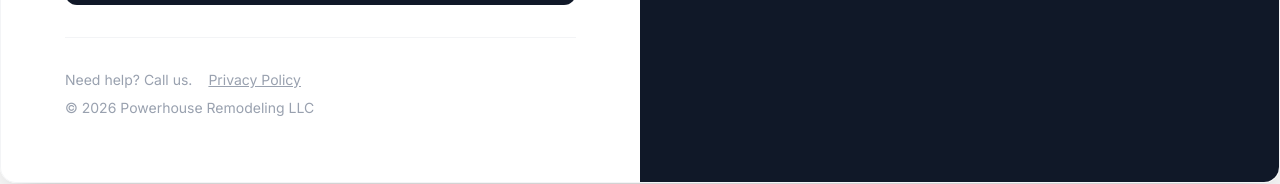
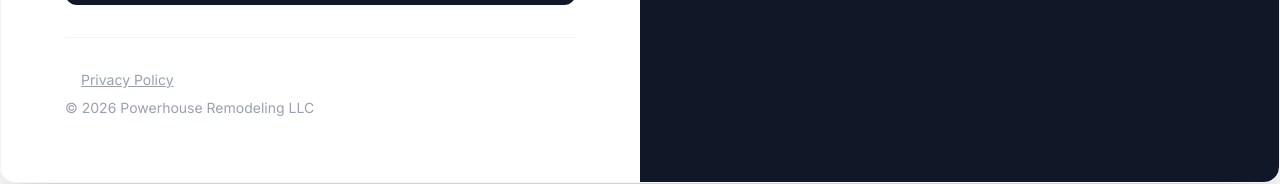
Before and after one commit to rahullalia/powerhouse-remodeling, a Next.js app: page / in a window 1280 px wide. Shown: the part 2112-2296 px from the top of the page. Built offline with nearby package versions, Linux system fonts and the light colour scheme.

Commit message:
chore: cta autoscroll to form and remove call option

```diff
--- a/src/app/page.tsx
+++ b/src/app/page.tsx
@@ -120,7 +120,10 @@ export default function SimplePage() {
               href="#"
               onClick={(e) => {
                 e.preventDefault();
-                window.scrollTo({ top: 0, behavior: 'smooth' });
+                const form = document.getElementById('quote-form');
+                if (form) {
+                  form.scrollIntoView({ behavior: 'smooth' });
+                }
               }}
               className="inline-block w-full bg-orange-500 hover:bg-orange-600 text-white py-3 rounded-lg font-bold transition-colors"
             >
@@ -130,7 +133,7 @@ export default function SimplePage() {
 
           <div className="mt-auto pt-8 border-t border-gray-100 text-sm text-gray-400">
             <div className="flex gap-4">
-              <span>Need help? Call us.</span>
+              <span></span>
               <Link href="https://phoenixremodelingaz.com/privacy" className="underline hover:text-gray-600" target="_blank" rel="noopener noreferrer">Privacy Policy</Link>
             </div>
             <div className="mt-2">
@@ -140,7 +143,7 @@ export default function SimplePage() {
         </div>
 
         {/* Right Column: Form */}
-        <div className="w-full md:w-1/2 bg-gray-900 p-8 md:p-12 lg:p-16 flex flex-col justify-center text-white">
+        <div id="quote-form" className="w-full md:w-1/2 bg-gray-900 p-8 md:p-12 lg:p-16 flex flex-col justify-center text-white">
           <div className="max-w-md mx-auto w-full">
             <h2 className="text-3xl font-bold mb-2">Get Your Free Quote</h2>
             <p className="text-gray-400 mb-8">
```
